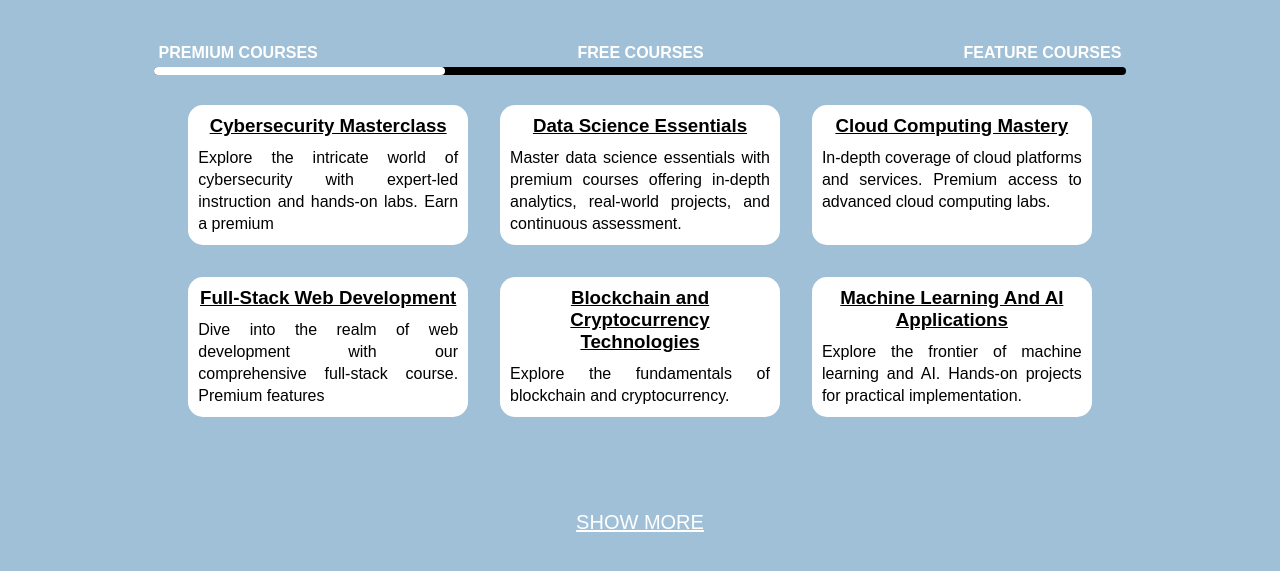
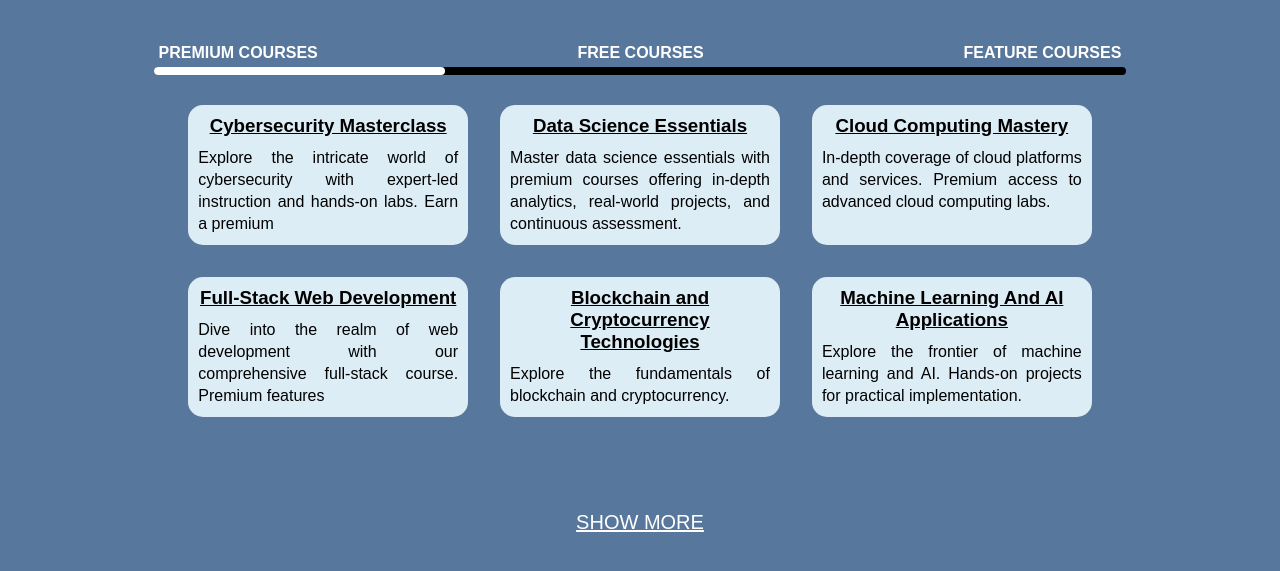
Before and after one commit to CODERELY07/Cyber-Chain, a plain HTML site: page services.html in a window 1280 px wide. Shown: the part 131-702 px from the top of the page. Drawn offline with Linux system fonts and the light colour scheme.

Commit message:
edit service

```diff
--- a/styles/services.css
+++ b/styles/services.css
@@ -1,3 +1,6 @@
+body{
+    background-color: #58779C;
+}
 .service_wrapper{
     padding: 20px 0;
 }
@@ -51,7 +54,7 @@
     text-align: justify;
     width: 30%;
     min-width: 250px;
-    background-color:var(--background-color);
+    background-color:#DDEDF6;
 }
 .box h3{
     text-align: center;
```
